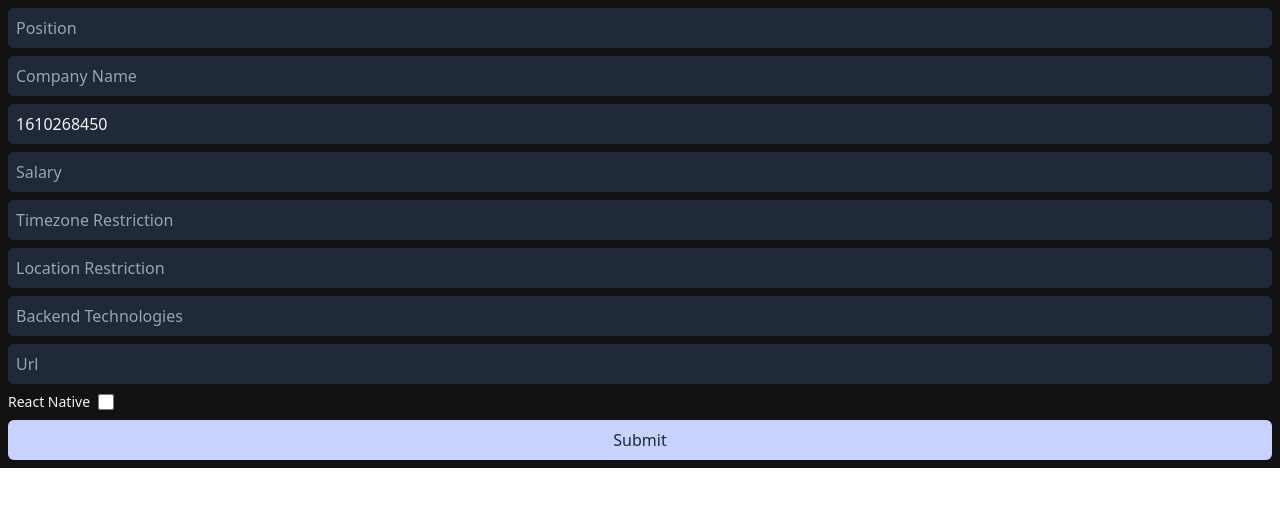
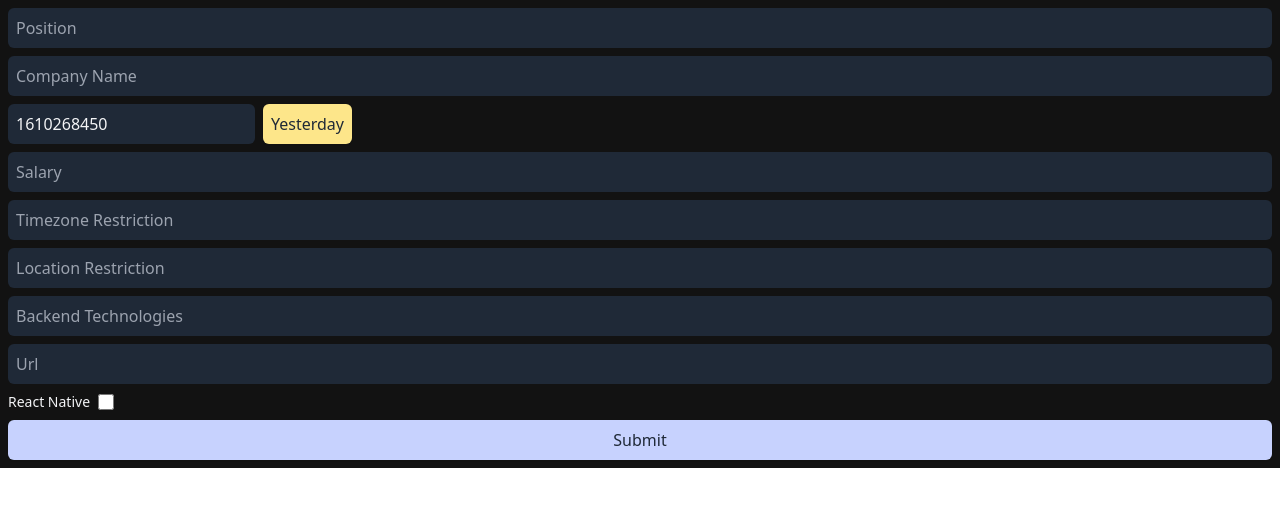
Before and after one commit to RodionChachura/reactremote-collector, a React (Create React App) app in the folder extension/: page / in a window 1280 px wide. Shown: the top 506 px of the page. Built offline with nearby package versions, Linux system fonts and the light colour scheme; no server answers; what awsdynamoutils would draw is missing.

Commit message:
feature: set to yesterday

```diff
--- a/extension/package.json
+++ b/extension/package.json
@@ -10,11 +10,13 @@
     "@testing-library/user-event": "^12.1.10",
     "@types/chrome": "^0.0.128",
     "@types/jest": "^26.0.15",
+    "@types/luxon": "^1.25.0",
     "@types/node": "^12.0.0",
     "@types/react": "^16.9.53",
     "@types/react-dom": "^16.9.8",
     "autoprefixer": "^9",
     "awsdynamoutils": "^1.0.10",
+    "luxon": "^1.25.0",
     "postcss": "^7",
     "react": "^17.0.1",
     "react-dom": "^17.0.1",
--- a/extension/src/components/job-form/index.tsx
+++ b/extension/src/components/job-form/index.tsx
@@ -1,4 +1,5 @@
 import React, { useEffect, useState } from "react";
+import { DateTime } from 'luxon'
 
 import { getCurrentTabId, getCurrentTabUrl } from "src/chrome/utils";
 import { JobFormView, MessageToContent, MessageToContentType } from "src/types";
@@ -96,11 +97,16 @@ const JobForm = () => {
         value={job.companyName}
         onChange={(str) => updateJob({ companyName: str })}
       />
-      <Input
-        label={'Timestamp'}
-        value={job.timestamp}
-        onChange={(str) => updateJob({ timestamp: Number(str) })}
-      />
+      <div className="flex space-x-2">
+        <Input
+          label={'Timestamp'}
+          value={job.timestamp}
+          onChange={(str) => updateJob({ timestamp: Number(str) })}
+        />
+        <button type="button" onClick={() => updateJob({ timestamp: Math.round(DateTime.local().minus({ days: 1 }).toSeconds()) })} className="p-2 text-gray-800 shadow-sm rounded-md bg-yellow-200">
+          Yesterday
+        </button>
+      </div>
       <Input
         label="Salary"
         value={job.salary}
--- a/extension/src/components/job-form/utils.ts
+++ b/extension/src/components/job-form/utils.ts
@@ -10,7 +10,7 @@ export const convertToDbView = (job: JobFormView): JobDBView => {
     locationRestriction: job.locationRestriction,
     backendTechnologies: job.backendTechnologies,
     position: job.position,
-    company: job.companyName,
+    companyName: job.companyName,
     url: job.url,
   };
 
```
Also changed, not shown: 1 other file (tests, documents, lock files or other folders).
